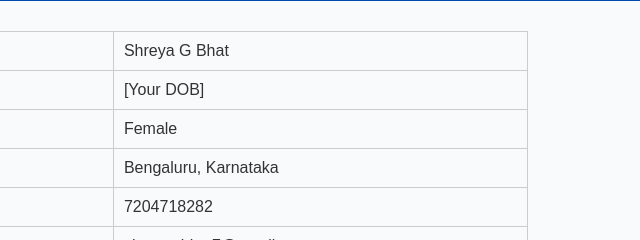
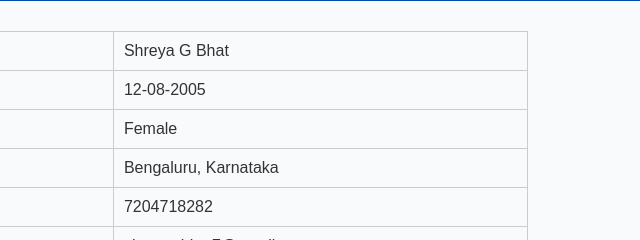
Before and after one commit to Shreya-Bhat12/resume-website, a plain HTML site: page docs/biodata.html in a window 1280 px wide. Shown: the part 137-377 px from the top of the page, 478-1118 px from the left. Drawn offline with Linux system fonts and the light colour scheme.

Commit message:
biodata.html

```diff
--- a/docs/biodata.html
+++ b/docs/biodata.html
@@ -19,7 +19,7 @@
   <section class="biodata">
     <table>
       <tr><th>Name:</th><td>Shreya G Bhat</td></tr>
-      <tr><th>Date of Birth:</th><td>[Your DOB]</td></tr>
+      <tr><th>Date of Birth:</th><td>12-08-2005</td></tr>
       <tr><th>Gender:</th><td>Female</td></tr>
       <tr><th>Address:</th><td>Bengaluru, Karnataka</td></tr>
       <tr><th>Phone:</th><td>7204718282</td></tr>
```
